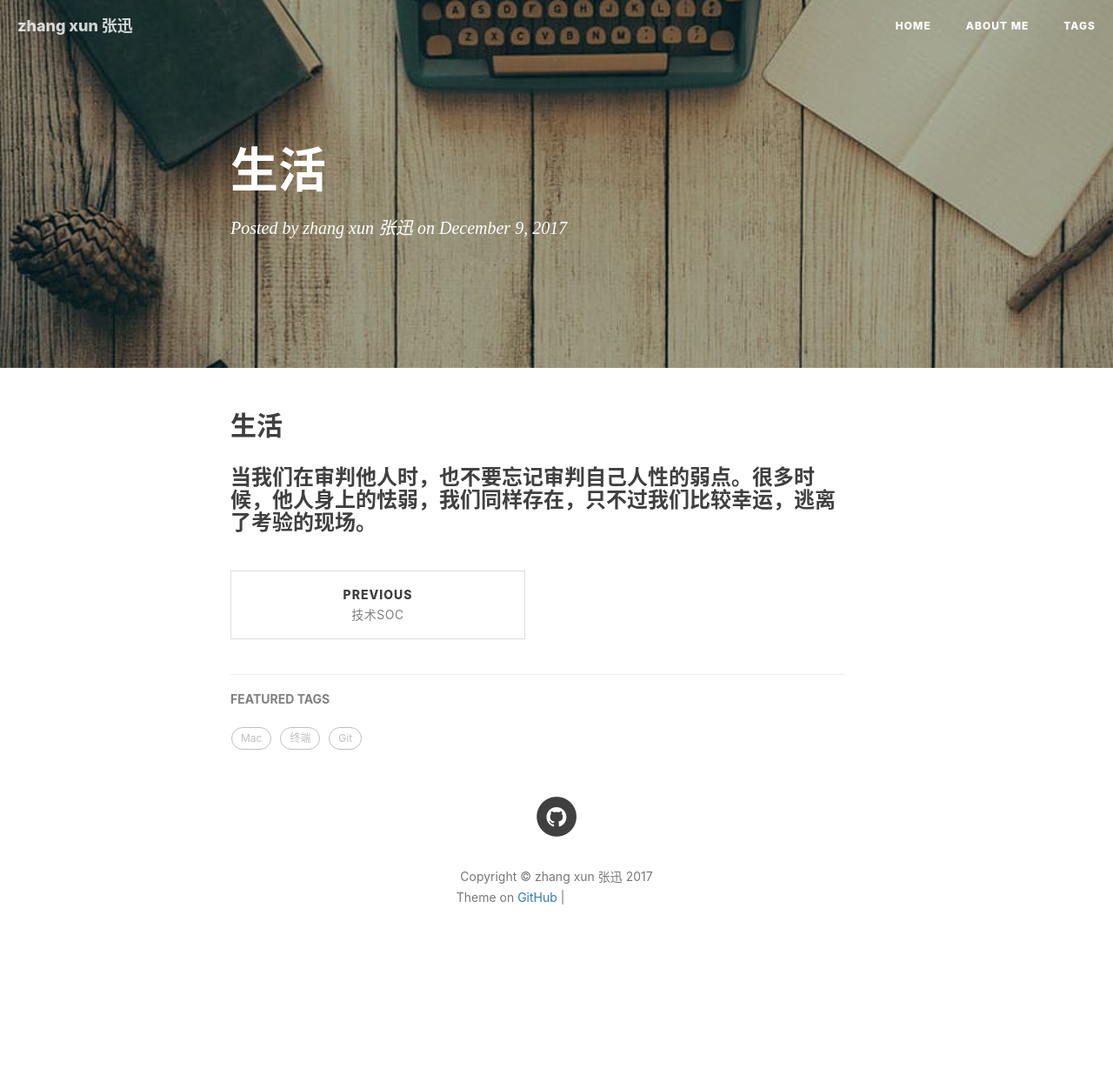
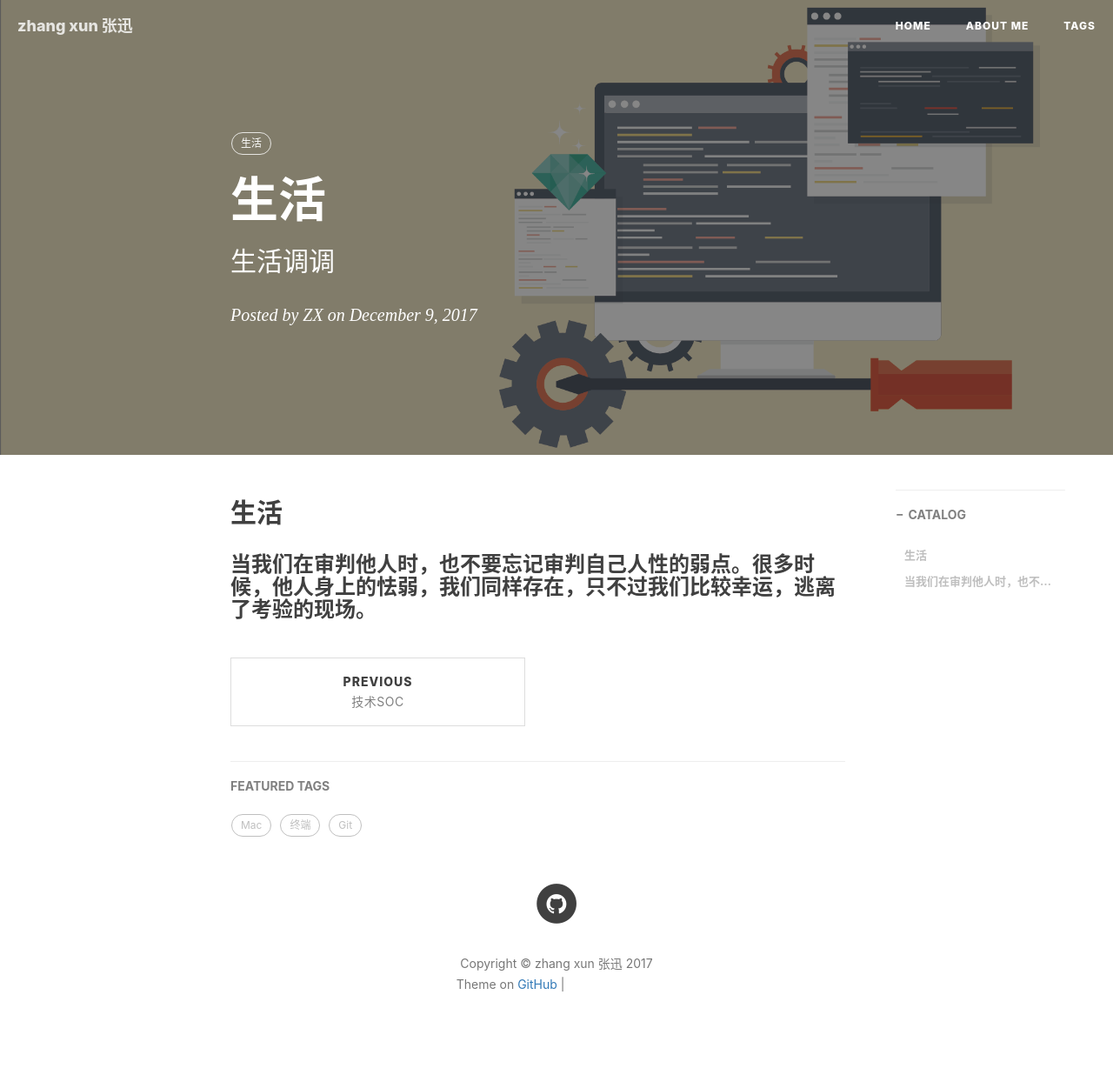
Before and after one commit to zhangxun0501/zhangxun0501.github.io, a Jekyll site: the page built from _posts/2017-12-09-生活.md, in a window 1280 px wide. Shown: the whole page at 87% size. Built offline with Jekyll 4.4.1, drawn with Linux system fonts in a browser that asks for light colours; nearby versions of some CDN libraries; our own code applies the rules of GitHub Pages for plain Markdown files; comment, search, counter and statistics services are not loaded; before the commit the page ends 1136 px from its top, so only the background shows below that; grey boxes are pictures that could not be loaded.

Commit message:
Update 2017-12-09-生活.md

```diff
--- a/_posts/2017-12-09-生活.md
+++ b/_posts/2017-12-09-生活.md
@@ -1,5 +1,13 @@
 ---
 published: true
+layout: post
+subtitle: 生活调调
+date: 2017-12-09T00:00:00.000Z
+author: ZX
+header-img: img/post-bg-debug.png
+catalog: true
+tags:
+  - 生活
 ---
 ## 生活
 ### 当我们在审判他人时，也不要忘记审判自己人性的弱点。很多时候，他人身上的怯弱，我们同样存在，只不过我们比较幸运，逃离了考验的现场。
```
